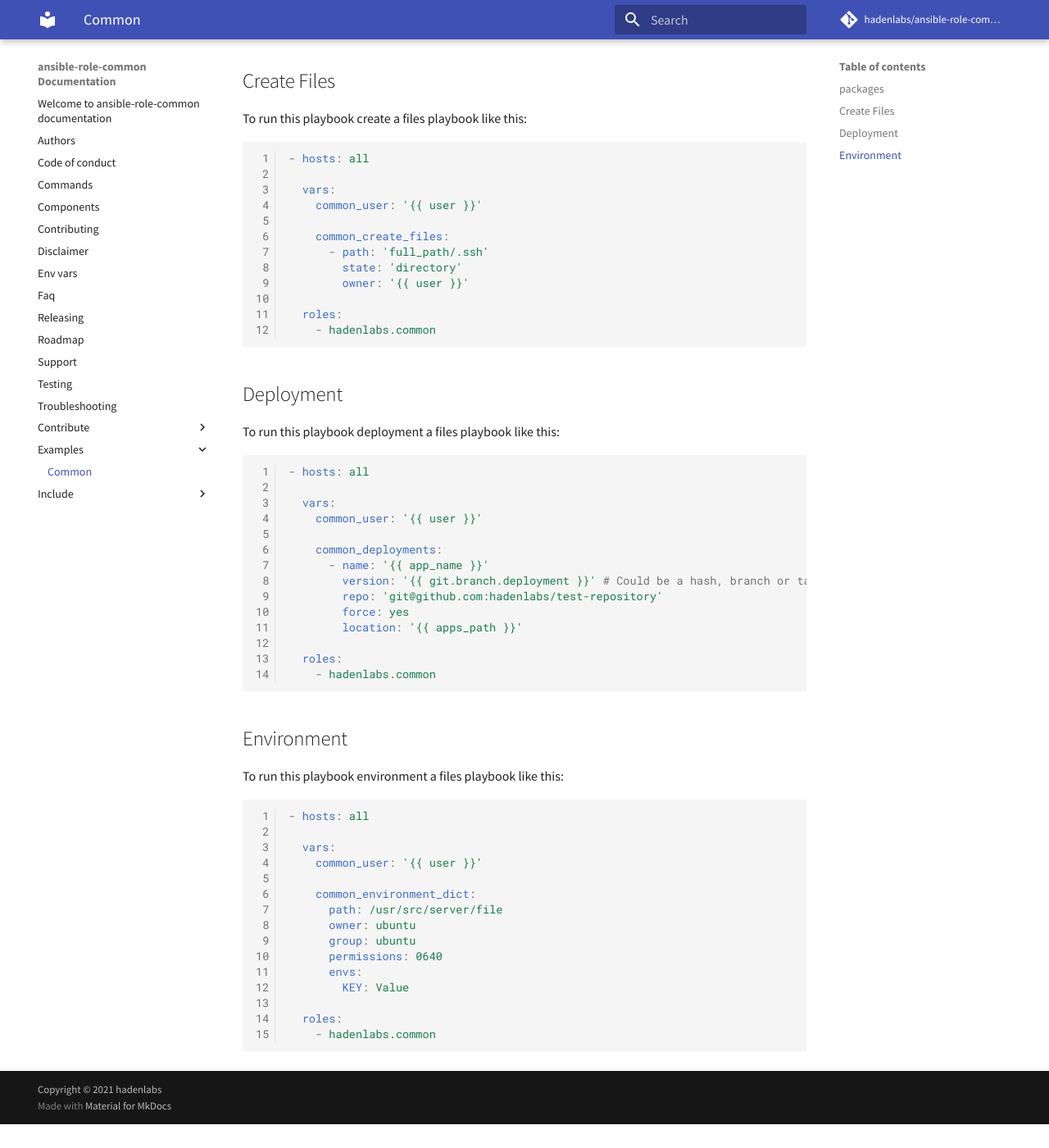
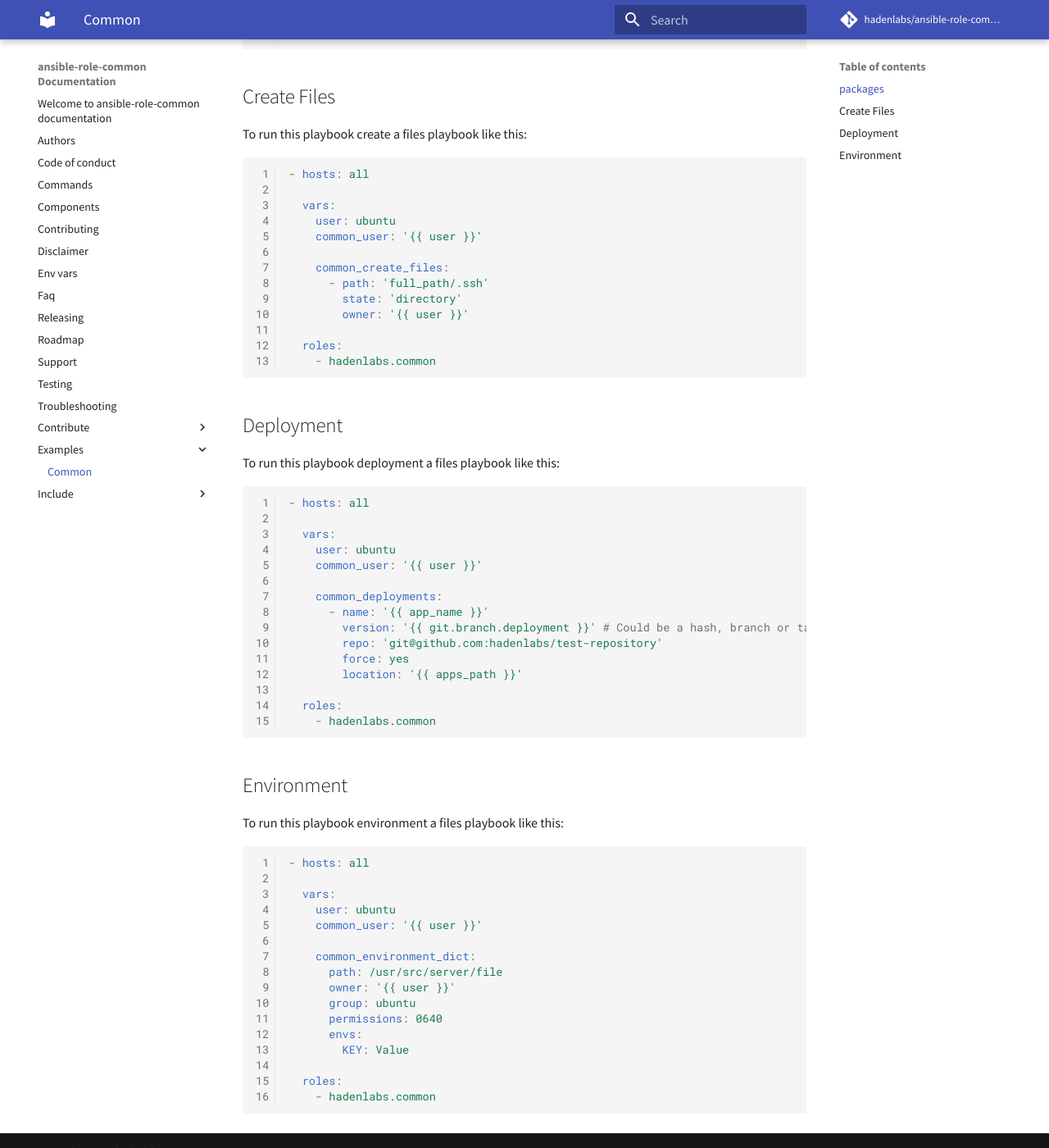
Before and after one commit to hadenlabs/ansible-role-common, an MkDocs documentation site: the page built from docs/examples/common.md, in a window 1280 px wide and 1400 px high, scrolled down 481 px. Shown: the whole window at 82% size. Built offline with MkDocs 1.6.1 and Material for MkDocs 9.7.7, drawn with Linux system fonts in a browser that asks for light colours; comment, search, counter and statistics services are not loaded; before the commit the page ends 1852 px from its top, so only the background shows below that.

Commit message:
docs: implement user sample (#3)

```diff
--- a/docs/examples/common.md
+++ b/docs/examples/common.md
@@ -14,6 +14,7 @@ To run this playbook with default settings, for install package like this:
 - hosts: all
 
   vars:
+    user: ubuntu
     common_packages:
       - vim
       - git
@@ -33,6 +34,7 @@ To run this playbook create a files playbook like this:
 - hosts: all
 
   vars:
+    user: ubuntu
     common_user: '{{ user }}'
 
     common_create_files:
@@ -52,6 +54,7 @@ To run this playbook deployment a files playbook like this:
 - hosts: all
 
   vars:
+    user: ubuntu
     common_user: '{{ user }}'
 
     common_deployments:
@@ -73,11 +76,12 @@ To run this playbook environment a files playbook like this:
 - hosts: all
 
   vars:
+    user: ubuntu
     common_user: '{{ user }}'
 
     common_environment_dict:
       path: /usr/src/server/file
-      owner: ubuntu
+      owner: '{{ user }}'
       group: ubuntu
       permissions: 0640
       envs:
```
